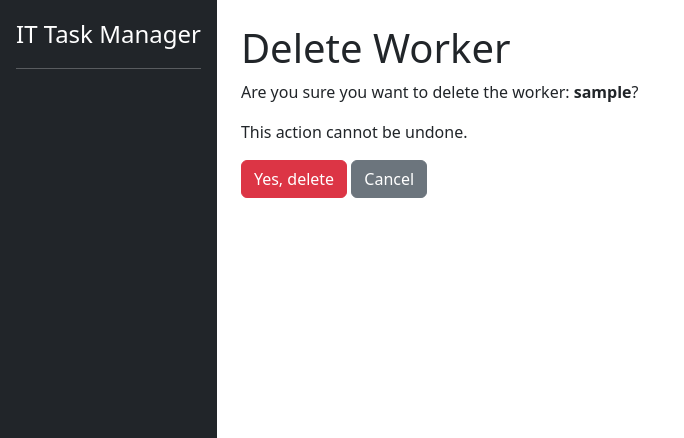
After one commit to rpk6432/it-company-task-manager, a Django app: page /workers/1/delete/ in a window 1280 px wide. The commit adds this page. Shown: the top 438 px of the page, without its empty margins (0-684 px from the left). Run offline with Django 5.2, Linux system fonts and the light colour scheme; tables that the repository leaves empty hold one stand-in row (values such as "Sample post").

Commit message:
feat: implement worker deletion functionality
Add WorkerDeleteView to handle worker removal.
Create a confirmation page to prevent accidental deletion.
Add a 'Delete' link to the worker detail page.

```diff
--- /dev/null
+++ b/templates/tracker/worker_confirm_delete.html
@@ -0,0 +1,15 @@
+{% extends "base.html" %}
+
+{% block title %}Delete Worker{% endblock %}
+
+{% block content %}
+  <h1>Delete Worker</h1>
+  <p>Are you sure you want to delete the worker: <strong>{{ worker.username }}</strong>?</p>
+  <p>This action cannot be undone.</p>
+
+  <form method="post">
+    {% csrf_token %}
+    <input type="submit" value="Yes, delete" class="btn btn-danger">
+    <a href="{% url 'tracker:worker-detail' pk=worker.id %}" class="btn btn-secondary">Cancel</a>
+  </form>
+{% endblock %}
--- a/templates/tracker/worker_detail.html
+++ b/templates/tracker/worker_detail.html
@@ -4,7 +4,8 @@
 
 {% block content %}
   <h1>{{ worker.username }} ({{ worker.first_name }} {{ worker.last_name }})</h1>
-  <a href="{% url 'tracker:worker-update' pk=worker.id %}" class="btn btn-secondary float-end">Update</a>
+    <a href="{% url 'tracker:worker-delete' pk=worker.id %}" class="btn btn-danger float-end">Delete</a>
+    <a href="{% url 'tracker:worker-update' pk=worker.id %}" class="btn btn-secondary float-end me-2">Update</a>
   <p><strong>Position:</strong> {{ worker.position.name }}</p>
 
   <hr>
--- a/tracker/urls.py
+++ b/tracker/urls.py
@@ -10,7 +10,8 @@ from .views import (
     WorkerListView,
     WorkerDetailView,
     WorkerCreateView,
-    WorkerUpdateView
+    WorkerUpdateView,
+    WorkerDeleteView
 )
 
 app_name = "tracker"
@@ -26,4 +27,5 @@ urlpatterns = [
     path("workers/<int:pk>/", WorkerDetailView.as_view(), name="worker-detail"),
     path("workers/create/", WorkerCreateView.as_view(), name="worker-create"),
     path("workers/<int:pk>/update/", WorkerUpdateView.as_view(), name="worker-update"),
+    path("workers/<int:pk>/delete/", WorkerDeleteView.as_view(), name="worker-delete"),
 ]
--- a/tracker/views.py
+++ b/tracker/views.py
@@ -86,3 +86,8 @@ class WorkerUpdateView(generic.UpdateView):
     model = get_user_model()
     form_class = WorkerUpdateForm
     success_url = reverse_lazy("tracker:worker-list")
+
+
+class WorkerDeleteView(generic.DeleteView):
+    model = get_user_model()
+    success_url = reverse_lazy("tracker:worker-list")
```
